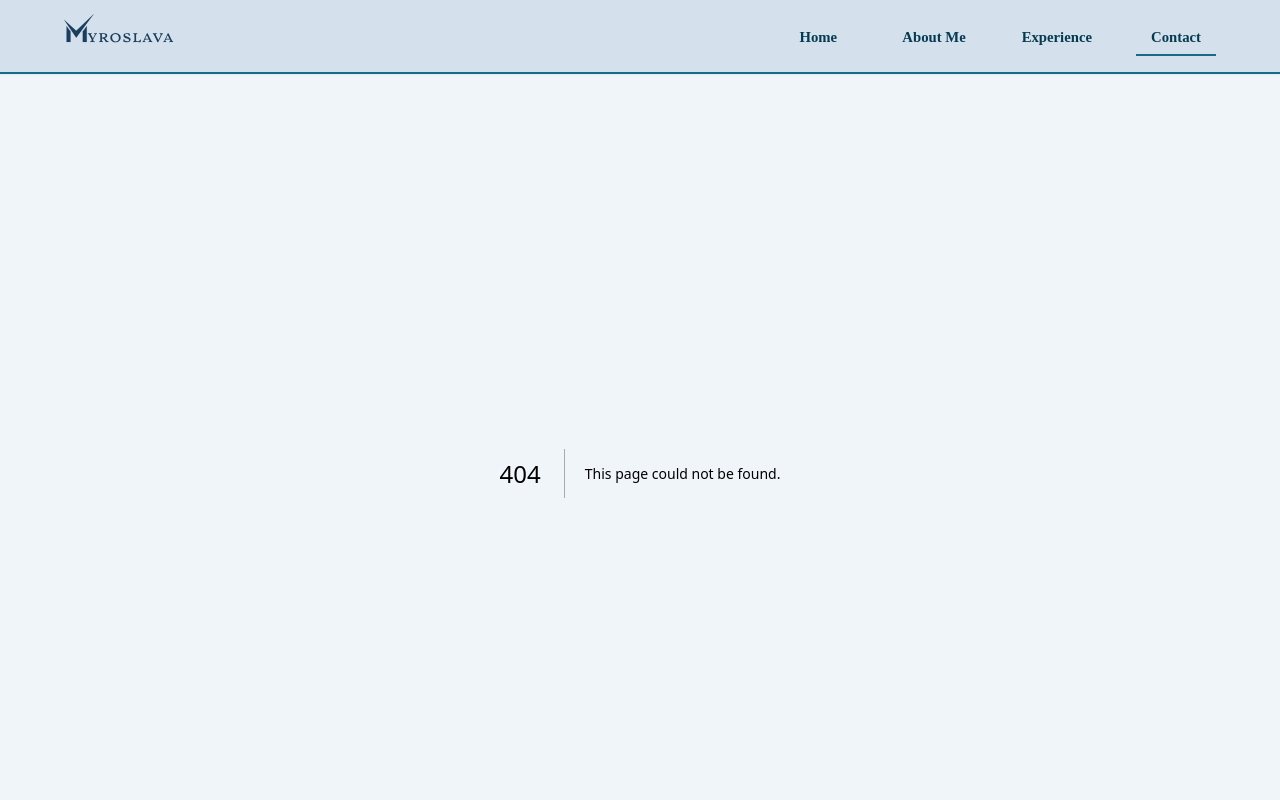
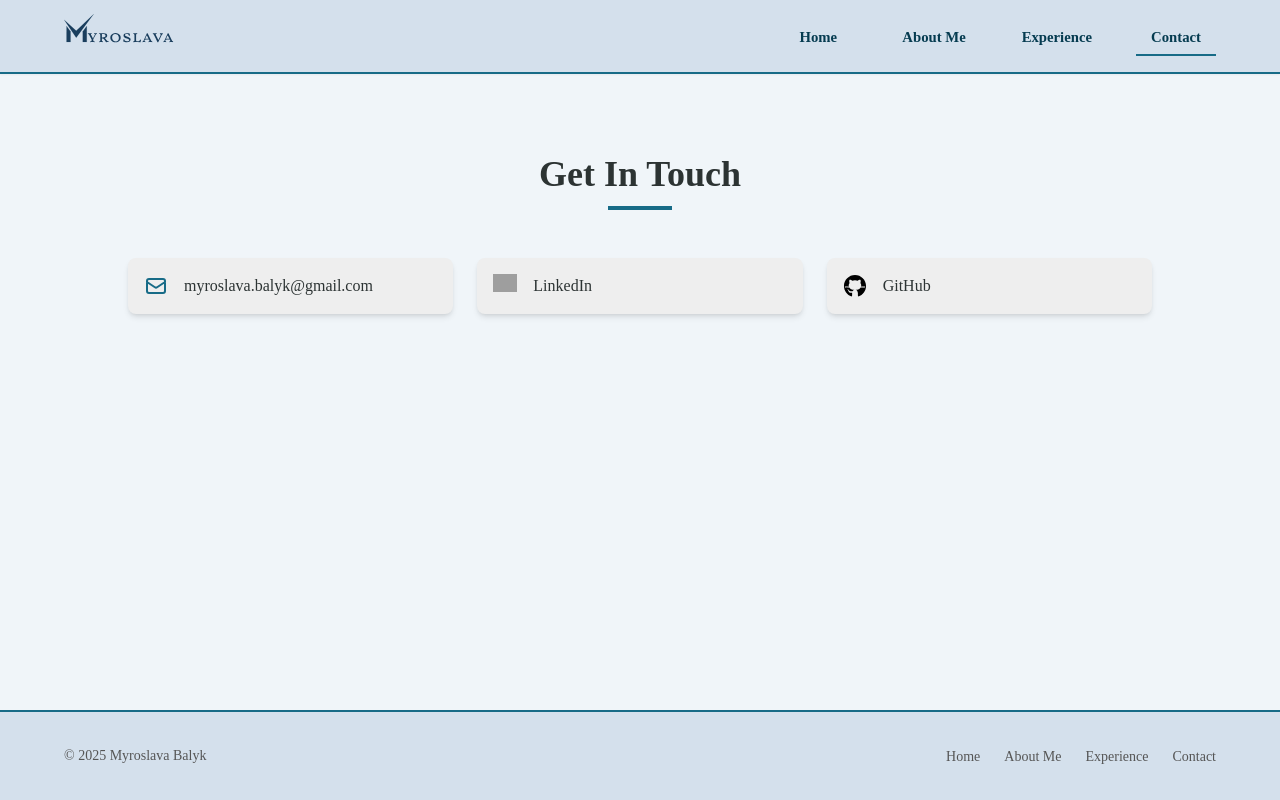
Before and after one commit to MyroslavaBalyk/myroslava-portfolio, a Next.js app: page /contact in a window 1280 px wide. Before the commit this address had no page. Shown: the top 800 px of the page. Built offline with nearby package versions, Linux system fonts and the light colour scheme; grey boxes are pictures that could not be loaded; a web font is replaced by a local one.

Commit message:
Add contact page with email copy functionality and social links

```diff
--- /dev/null
+++ b/src/app/contact/page.tsx
@@ -0,0 +1,9 @@
+import ContactSection from "@/components/contact";
+
+export default function ContactPage() {
+  return (
+    <div className="w-full max-w-7xl mx-auto px-4 sm:px-6 md:px-12 lg:px-16 py-12">
+      <ContactSection />
+    </div>
+  );
+}
--- /dev/null
+++ b/src/components/contact/ContactSection.tsx
@@ -0,0 +1,114 @@
+"use client";
+
+import Image from "next/image";
+import SectionHeading from "../ui/SectionHeading";
+
+const ContactIcon = ({
+  src,
+  alt,
+  className = "",
+}: {
+  src: string;
+  alt: string;
+  className?: string;
+}) => (
+  <div className={`w-6 h-6 relative ${className}`}>
+    <Image
+      src={src}
+      alt={alt}
+      width={24}
+      height={24}
+      className="text-[var(--color-primary)]"
+    />
+  </div>
+);
+
+const EmailIcon = ({ className = "" }) => (
+  <svg
+    className={`w-6 h-6 text-[var(--color-primary)] ${className}`}
+    fill="none"
+    stroke="currentColor"
+    viewBox="0 0 24 24"
+    xmlns="http://www.w3.org/2000/svg"
+  >
+    <path
+      strokeLinecap="round"
+      strokeLinejoin="round"
+      strokeWidth={2}
+      d="M3 8l7.89 5.26a2 2 0 002.22 0L21 8M5 19h14a2 2 0 002-2V7a2 2 0 00-2-2H5a2 2 0 00-2 2v10a2 2 0 002 2z"
+    />
+  </svg>
+);
+
+const ContactItem = ({
+  icon,
+  text,
+  href,
+  target,
+  onClick,
+  className = "",
+}: {
+  icon: React.ReactNode;
+  text: string;
+  href: string;
+  target?: string;
+  onClick?: (e: React.MouseEvent) => void;
+  className?: string;
+}) => (
+  <a
+    href={href}
+    onClick={onClick}
+    target={target || "_self"}
+    rel={target === "_blank" ? "noopener noreferrer" : ""}
+    className={`flex items-center p-4 bg-[var(--color-accent-1)] rounded-lg shadow-md hover:shadow-lg transition-all duration-300 hover:-translate-y-1 cursor-pointer ${className}`}
+    title={onClick ? "Click to copy email" : ""}
+  >
+    <div className="text-2xl mr-4">{icon}</div>
+    <span className="text-[var(--color-text-main)]">{text}</span>
+  </a>
+);
+
+// Contact data
+const CONTACT_ITEMS = [
+  {
+    icon: <EmailIcon />,
+    text: "myroslava.balyk@gmail.com",
+    href: "#",
+    onClick: (e: React.MouseEvent) => {
+      e.preventDefault();
+      navigator.clipboard.writeText("myroslava.balyk@gmail.com");
+    },
+  },
+  {
+    icon: <ContactIcon src="/icons/linkedin.svg" alt="LinkedIn" />,
+    text: "LinkedIn",
+    href: "https://www.linkedin.com/in/myroslava-balyk",
+    target: "_blank",
+  },
+  {
+    icon: <ContactIcon src="/icons/github.svg" alt="GitHub" />,
+    text: "GitHub",
+    href: "https://github.com/MyroslavaBalyk",
+    target: "_blank",
+  },
+];
+
+const ContactSection = () => {
+  return (
+    <section id="contact" className="py-8">
+      <div className="mx-auto max-w-5xl">
+        <SectionHeading withAccent align="center">
+          Get In Touch
+        </SectionHeading>
+
+        <div className="mt-12 grid grid-cols-1 md:grid-cols-2 lg:grid-cols-3 gap-6">
+          {CONTACT_ITEMS.map((item, index) => (
+            <ContactItem key={`${item.text}-${index}`} {...item} />
+          ))}
+        </div>
+      </div>
+    </section>
+  );
+};
+
+export default ContactSection;
--- /dev/null
+++ b/src/components/contact/index.ts
@@ -0,0 +1 @@
+export { default } from './ContactSection';
```
